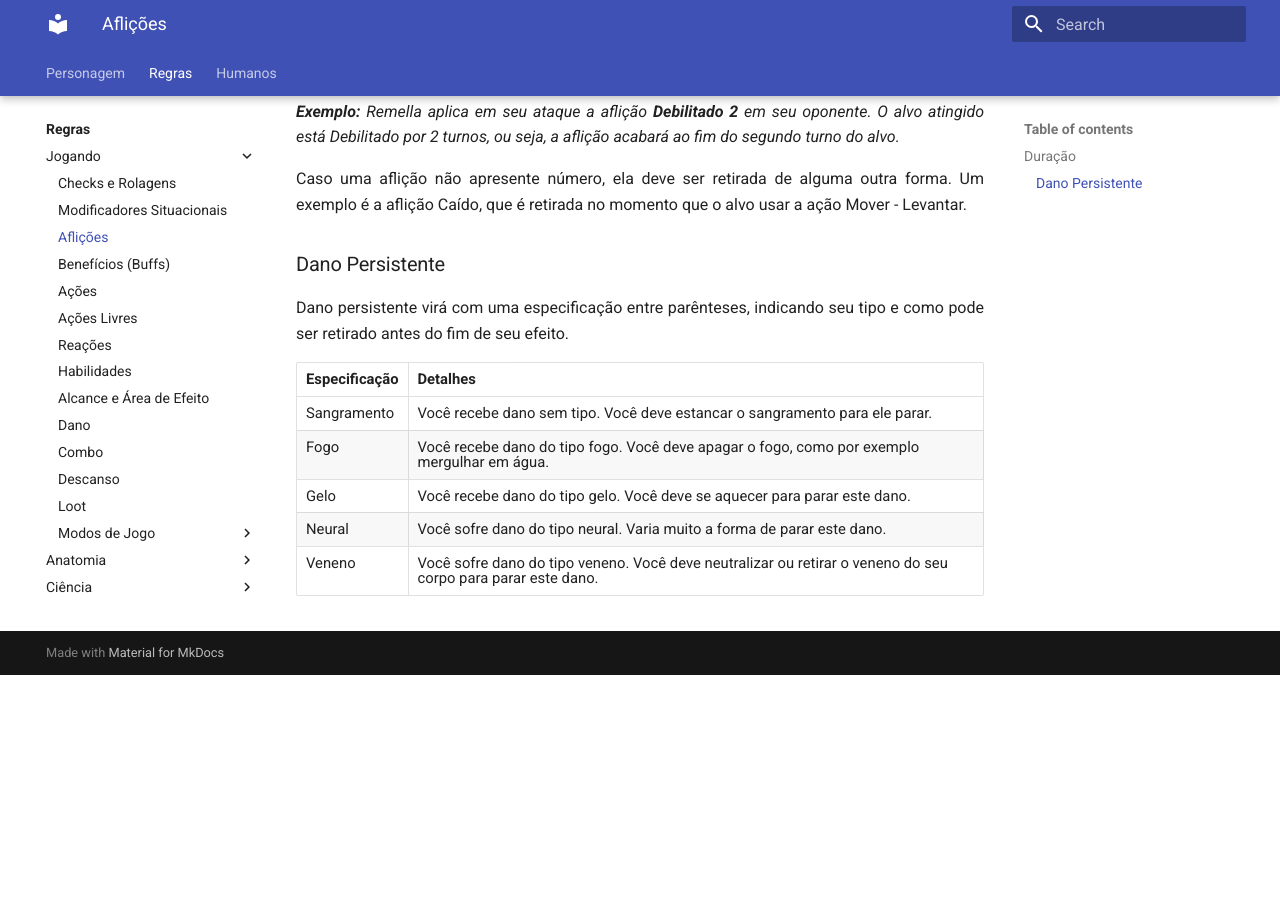
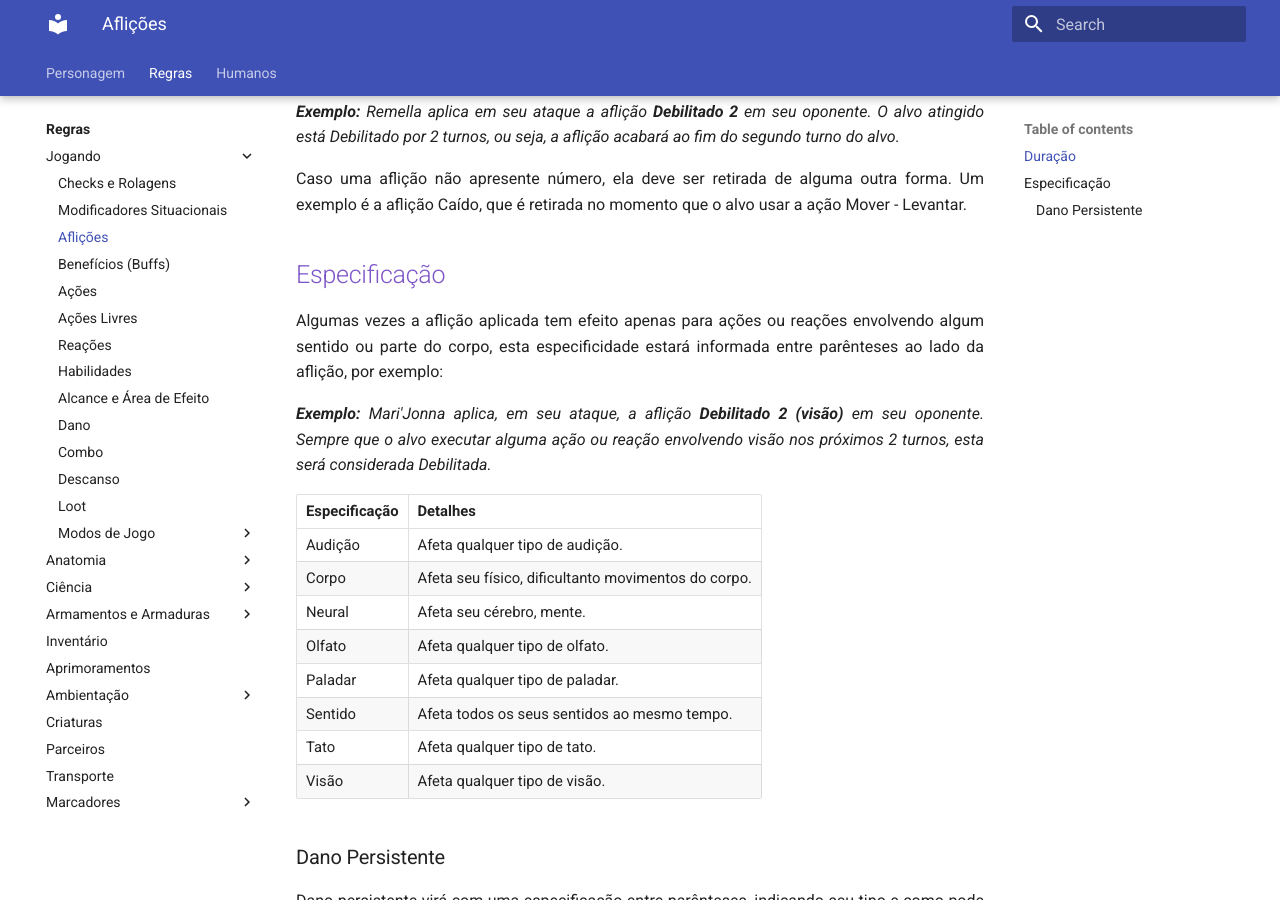
Before and after one commit to henriqueschorr/henriqueschorr.github.io, an MkDocs documentation site: the page built from docs/rules/play/afflictions.md, in a window 1280 px wide and 900 px high, scrolled down 1061 px. Built offline with MkDocs 1.6.1 and Material for MkDocs 9.7.7, drawn with Linux system fonts in a browser that asks for light colours; before the commit the page ends 1736 px from its top, so only the background shows below that.

Commit message:
added specification for afflition again

```diff
--- a/docs/rules/play/afflictions.md
+++ b/docs/rules/play/afflictions.md
@@ -25,7 +25,7 @@
 
 Caso uma aflição não apresente número, ela deve ser retirada de alguma outra forma. Um exemplo é a aflição Caído, que é retirada no momento que o alvo usar a ação Mover - Levantar.
 
-<!--
+
 ## Especificação
 
 Algumas vezes a aflição aplicada tem efeito apenas para ações ou reações envolvendo algum sentido ou parte do corpo, esta especificidade estará informada entre parênteses ao lado da aflição, por exemplo:
@@ -41,7 +41,7 @@
 | Paladar       | Afeta qualquer tipo de paladar.                     |
 | Sentido       | Afeta todos os seus sentidos ao mesmo tempo.        |
 | Tato          | Afeta qualquer tipo de tato.                        |
-| Visão         | Afeta qualquer tipo de visão.                       | -->
+| Visão         | Afeta qualquer tipo de visão.                       |
 
 ### Dano Persistente
 
--- a/docs/species/human/equipment/equipments.md
+++ b/docs/species/human/equipment/equipments.md
@@ -73,9 +73,9 @@
 
 Além disso o neurotransmissor lhe concede **1 AP de resistência mental (RM)**.
 
-## Utilidade Geral
+## Geral
 
-Equipamentos dos mais diversos tipos, utilizados para os mais diversos propósitos.
+Equipamentos dos mais diversos tipos, utilizados para os mais diversos propósitos e que podem ser utilizados por todos.
 
 ### Comunicador
 
--- a/docs/species/human/equipment/weapons.md
+++ b/docs/species/human/equipment/weapons.md
@@ -28,20 +28,20 @@
 
 | Nome                    | Dano                 | Efeito                         | Área      | Check    |
 | ----------------------- | -------------------- | ------------------------------ | --------- | -------- |
-| Granada de Atordoamento | 2RM neural           | Incapacitado 1                 | Esfera 6m | Cérebro  |
+| Granada de Atordoamento | 2RM neural           | Incapacitado 1 (Neural)        | Esfera 6m | Cérebro  |
 | Granada de Fragmentação | 4RF corte/perfuração | -                              | Esfera 6m | Esquivar |
-| Granada de Luz          | 1RM sensorial        | Inapto 1                       | Esfera 8m | Atenção  |
+| Granada de Luz          | 1RM sensorial        | Inapto 1 (Visão)               | Esfera 8m | Atenção  |
 | Granada Termobarica     | 3RF fogo             | Dano Persistente (RF) (Fogo) 2 | Esfera 4m | Físico   |
 
 ## Armadilhas
 
 Armadilhas são armamentos que você posiciona sobre uma superfície e liberam algum efeito e/ou causam dano quando um certo gatilho é satisfeito. Inimigos devem realizar um check de Busca & Atenção para notar a armadilha.
 
-| Nome                 | Dano          | Efeito         | Área      | Gatilho                      |
-| -------------------- | ------------- | -------------- | --------- | ---------------------------- |
-| Mina de Atordoamento | 2RM neural    | Incapacitado 1 | Esfera 4m | Movimento na área de efeito. |
-| Mina de Congelamento | 2RF gelo      | Preso 2        | Esfera 4m | Pressão sobre a mina.        |
-| Mina Trovão          | 2RM sensorial | Inapto 2       | Esfera 6m | Movimento na área de efeito. |
+| Nome                 | Dano          | Efeito                  | Área      | Gatilho                      |
+| -------------------- | ------------- | ----------------------- | --------- | ---------------------------- |
+| Mina de Atordoamento | 2RM neural    | Incapacitado 1 (Neural) | Esfera 4m | Movimento na área de efeito. |
+| Mina de Congelamento | 2RF gelo      | Preso 2                 | Esfera 4m | Pressão sobre a mina.        |
+| Mina Trovão          | 2RM sensorial | Inapto 2 (Audição)      | Esfera 6m | Movimento na área de efeito. |
 
 ## Armas Especiais
 
--- a/docs/species/human/scienceRecipes/chemistry.md
+++ b/docs/species/human/scienceRecipes/chemistry.md
@@ -61,7 +61,7 @@
 | Liberador        | Inalação  | 4x Material Químico                        | Remove qualquer aflição.                                                                           |
 | Ritalina         | Ingestão  | 4x Material Químico                        | Incentivado 2.                                                                                     |
 | Overclock        | Inalação  | 3x Material Químico, 2x Material Biológico | Acelerado 2.                                                                                       |
-| Eclipse          | Aplicação | 3x Material Químico, 2x Material Biológico | Incapacitado 2.                                                                                    |
+| Eclipse          | Aplicação | 3x Material Químico, 2x Material Biológico | Incapacitado 2 (Sentidos).                                                                         |
 | Lobotomia        | Aplicação | 3x Material Químico, 2x Material Biológico | Check Cérebro. Falha: Dano Persistente (RM) (Neural) 2. Sucesso: Dano Persistente (RM) (Neural) 1. |
 | Asfalto          | Toque     | 2x Material Químico, 4x Material Biológico | Check Físico ou Preso 2. Inflamável: Dano Persistente (RF) (Fogo) 2. Área esfera 4m.               |
 
```
